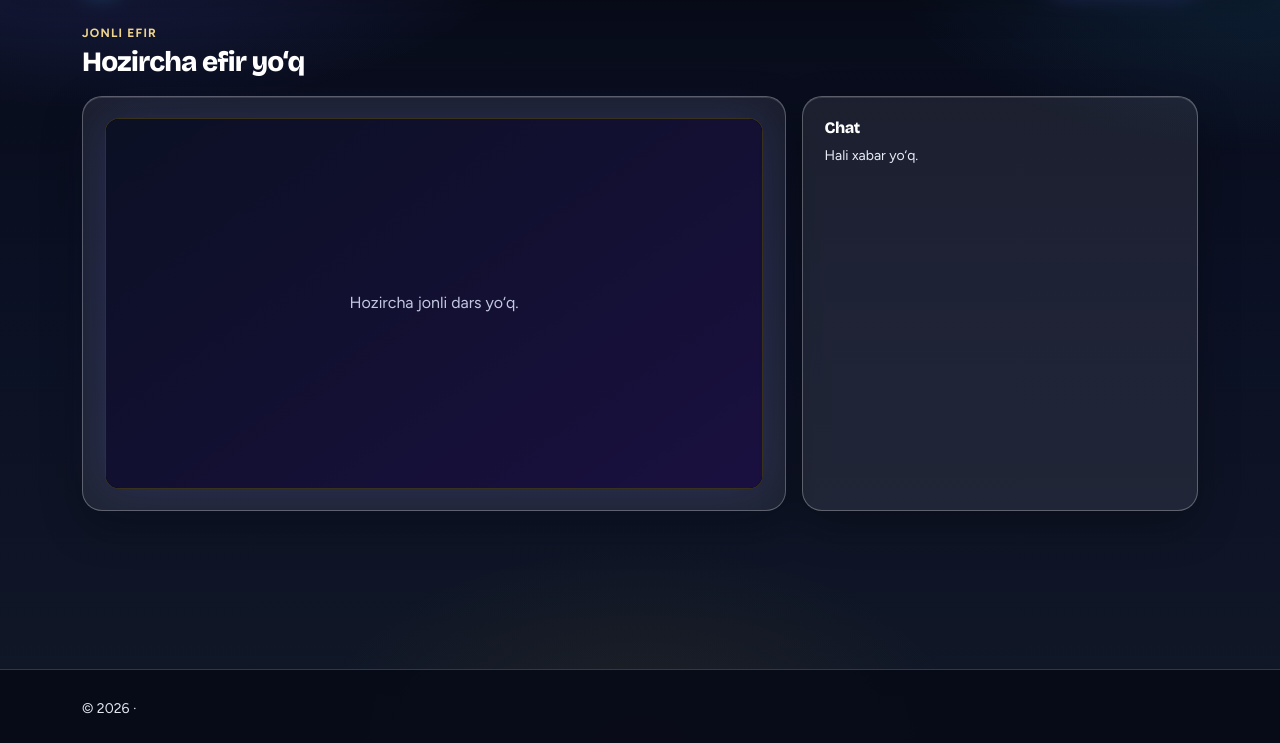
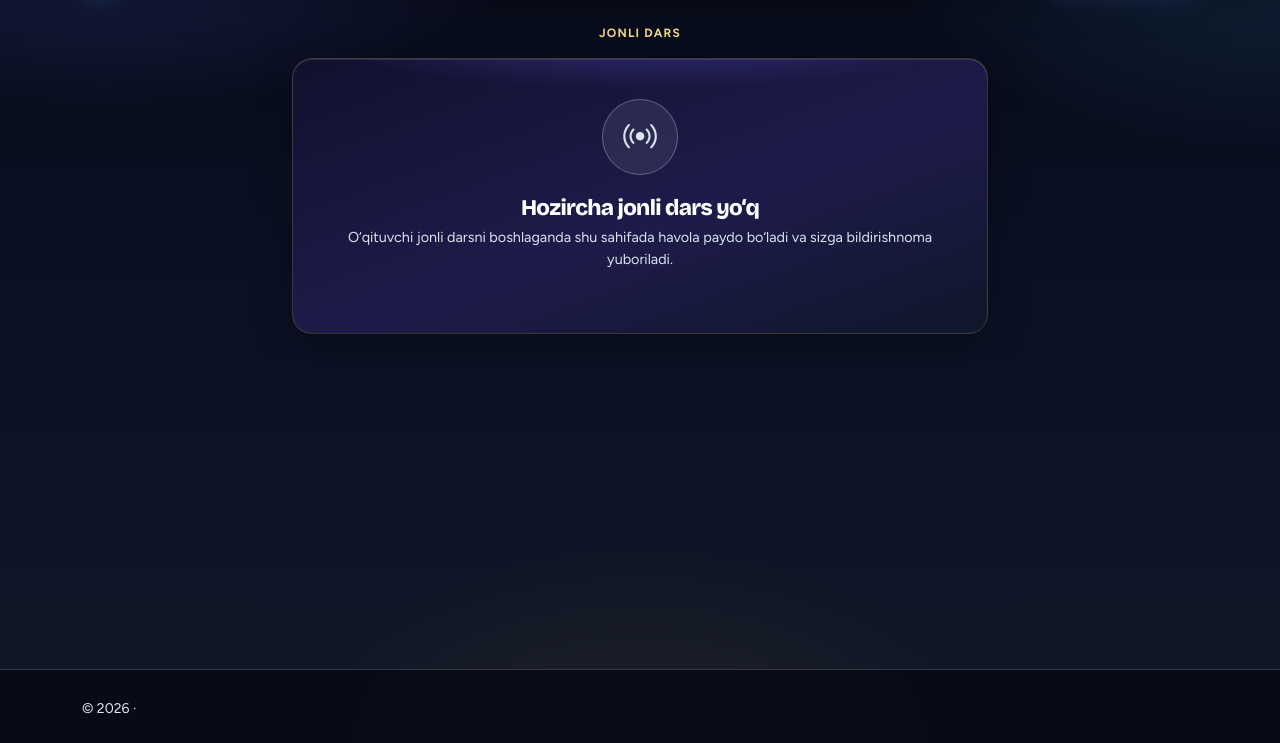
Before and after one commit to game227/xyz, a Django app: template templates/live/watch.html in a window 1280 px wide. Shown: the part 57-800 px from the top of the page. Run offline with Django 5.2, Linux system fonts and the light colour scheme; the template is opened without the code that fills it, so the values that code supplies are empty; some libraries are stand-ins or nearby versions.

Commit message:
Simplify live sessions to YouTube/Telegram links
Replaces the in-house streaming approach with a stream_url + platform
field on LiveSession, auto-embedding YouTube via iframe and linking
out to Telegram, plus a notification when a teacher goes live.

Co-Authored-By: Claude Sonnet 5 <noreply@anthropic.com>

```diff
--- a/apps/live/urls.py
+++ b/apps/live/urls.py
@@ -7,5 +7,4 @@ app_name = 'live'
 urlpatterns = [
     path('', views.live_watch, name='watch'),
     path('host/', views.live_host, name='host'),
-    path('<int:pk>/chat/', views.live_chat_post, name='chat_post'),
 ]
--- a/static/css/live.css
+++ b/static/css/live.css
@@ -1,55 +1,51 @@
-/* XYZ Live — stage + chat */
-.live-stage { min-width: 0; }
-.live-layout {
-  display: grid;
-  grid-template-columns: minmax(0, 1.6fr) minmax(280px, 0.9fr);
-  gap: 1rem;
+/* XYZ Live — endi tashqi havola (YouTube/Telegram) orqali, chatsiz, bitta markaziy karta */
+
+.live-page { max-width: 720px; }
+
+.live-card {
+  position: relative;
+  overflow: hidden;
+  text-align: center;
+  padding: 2.5rem 1.75rem;
+  background: linear-gradient(160deg, #12102e, #1e1b4b 55%, #0f172a);
+  border: 1px solid rgba(201, 162, 39, 0.22);
 }
-@media (max-width: 900px) {
-  .live-layout { grid-template-columns: 1fr; }
+.live-card::before {
+  content: '';
+  position: absolute;
+  inset: -40% -20% auto -20%;
+  height: 60%;
+  background: radial-gradient(closest-side, rgba(99, 102, 241, 0.35), transparent 70%);
+  pointer-events: none;
 }
-.live-video-wrap {
+
+.live-card__icon {
   position: relative;
-  aspect-ratio: 16 / 9;
-  background: #070b18;
-  border-radius: 14px;
-  overflow: hidden;
-  border: 1px solid rgba(201, 162, 39, 0.25);
-  box-shadow: 0 0 40px rgba(99, 102, 241, 0.18);
+  display: inline-flex;
+  align-items: center;
+  justify-content: center;
+  width: 76px;
+  height: 76px;
+  border-radius: 999px;
+  margin-bottom: 1rem;
+  font-size: 2.1rem;
+  background: rgba(255, 255, 255, 0.08);
+  border: 1px solid var(--glass-border);
 }
-.live-video-wrap video {
-  width: 100%;
-  height: 100%;
-  object-fit: cover;
-  background: #000;
+.live-card__icon.is-live {
+  color: #ef4444;
+  box-shadow: 0 0 0 0 rgba(239, 68, 68, 0.5);
+  animation: liveIconPulse 1.8s ease-out infinite;
 }
-.live-unmute {
-  position: absolute;
-  right: 0.75rem;
-  bottom: 0.75rem;
-  z-index: 2;
-  border: 0;
-  border-radius: 999px;
-  padding: 0.45rem 0.9rem;
-  font-size: 0.85rem;
-  font-weight: 700;
-  color: #0b1024;
-  background: #f5d76e;
-  box-shadow: 0 6px 20px rgba(0, 0, 0, 0.35);
-  cursor: pointer;
+.live-card__icon.is-idle { color: var(--muted); }
+@keyframes liveIconPulse {
+  0% { box-shadow: 0 0 0 0 rgba(239, 68, 68, 0.5); }
+  70% { box-shadow: 0 0 0 14px rgba(239, 68, 68, 0); }
+  100% { box-shadow: 0 0 0 0 rgba(239, 68, 68, 0); }
 }
-.live-unmute[hidden] { display: none !important; }
-.live-placeholder {
-  position: absolute;
-  inset: 0;
-  display: grid;
-  place-items: center;
-  padding: 1.5rem;
-  text-align: center;
-  color: rgba(226, 232, 255, 0.85);
-  background: linear-gradient(145deg, #0b1024, #1a1040);
-}
+
 .live-badge {
+  position: relative;
   display: inline-flex;
   align-items: center;
   gap: 0.35rem;
@@ -73,35 +69,110 @@
   0%, 100% { box-shadow: 0 0 0 0 rgba(220, 38, 38, 0.55); }
   50% { box-shadow: 0 0 0 8px rgba(220, 38, 38, 0); }
 }
-.live-chat {
+
+.live-card__title { position: relative; font-size: 1.4rem; font-weight: 800; margin: 0.25rem 0 0.35rem; }
+.live-card__meta { position: relative; color: var(--muted); font-size: 0.9rem; margin-bottom: 1.4rem; }
+.live-card__platform {
+  display: inline-flex;
+  align-items: center;
+  gap: 0.35rem;
+  padding: 0.2rem 0.6rem;
+  border-radius: 999px;
+  background: rgba(255, 255, 255, 0.08);
+  font-size: 0.78rem;
+  font-weight: 600;
+}
+.live-card__platform.is-youtube { color: #ff6b6b; }
+.live-card__platform.is-telegram { color: var(--cyan); }
+
+.live-card .btn-go {
+  position: relative;
+  display: inline-flex;
+  align-items: center;
+  gap: 0.5rem;
+  padding: 0.85rem 2rem;
+  font-size: 1.05rem;
+  font-weight: 700;
+  border-radius: var(--radius-pill);
+  background: var(--gold);
+  color: #0b1024;
+  border: none;
+  box-shadow: 0 12px 28px rgba(240, 215, 140, 0.25);
+  transition: transform 0.15s ease, box-shadow 0.15s ease;
+}
+.live-card .btn-go:hover {
+  transform: translateY(-1px);
+  box-shadow: 0 16px 34px rgba(240, 215, 140, 0.35);
+  color: #0b1024;
+}
+
+/* ——— Platforma ichida ko'rsatiladigan YouTube efir (embed) ——— */
+.live-embed-wrap {
+  position: relative;
+  width: 100%;
+  max-width: 860px;
+  margin: 0 auto 1.25rem;
+  aspect-ratio: 16 / 9;
+  border-radius: var(--radius-lg, 16px);
+  overflow: hidden;
+  box-shadow: 0 20px 45px rgba(5, 10, 25, 0.45);
+  background: #000;
+}
+.live-embed-wrap iframe {
+  position: absolute;
+  inset: 0;
+  width: 100%;
+  height: 100%;
+  border: 0;
+}
+
+.live-card .btn-go-secondary {
+  position: relative;
+  display: inline-flex;
+  align-items: center;
+  gap: 0.5rem;
+  padding: 0.6rem 1.4rem;
+  font-size: 0.9rem;
+  font-weight: 600;
+  border-radius: var(--radius-pill);
+  background: transparent;
+  color: var(--muted);
+  border: 1px solid rgba(255, 255, 255, 0.18);
+  transition: color 0.15s ease, border-color 0.15s ease;
+}
+.live-card .btn-go-secondary:hover {
+  color: var(--cyan);
+  border-color: var(--cyan);
+}
+
+@media (max-width: 576px) {
+  .live-embed-wrap { border-radius: 12px; }
+}
+
+/* ——— Host: efirni boshqarish formasi ——— */
+.live-host-form { max-width: 480px; margin: 0 auto; }
+.platform-picker { display: flex; gap: 0.6rem; margin-bottom: 1rem; }
+.platform-picker input { position: absolute; opacity: 0; pointer-events: none; }
+.platform-picker label {
+  flex: 1;
   display: flex;
-  flex-direction: column;
-  min-height: 360px;
-  max-height: 70vh;
+  align-items: center;
+  justify-content: center;
+  gap: 0.5rem;
+  padding: 0.65rem 0.5rem;
+  border-radius: 0.85rem;
+  border: 1px solid var(--line);
+  background: rgba(255, 255, 255, 0.04);
+  cursor: pointer;
+  font-weight: 600;
+  font-size: 0.92rem;
+  transition: border-color 0.15s, background 0.15s;
 }
-.live-chat__log {
-  flex: 1;
-  overflow-y: auto;
-  display: flex;
-  flex-direction: column;
-  gap: 0.55rem;
-  padding-right: 0.25rem;
+.platform-picker input:checked + label {
+  border-color: var(--gold);
+  background: rgba(240, 215, 140, 0.12);
 }
-.live-chat__item {
-  padding: 0.55rem 0.7rem;
-  border-radius: 10px;
-  background: rgba(99, 102, 241, 0.08);
-  border: 1px solid rgba(99, 102, 241, 0.15);
-  font-size: 0.9rem;
-}
-.live-chat__item strong { display: block; font-size: 0.78rem; margin-bottom: 0.15rem; }
-.live-chat__item small { display: block; opacity: 0.55; margin-top: 0.2rem; font-size: 0.7rem; }
-.live-chat__item.is-teacher {
-  background: rgba(201, 162, 39, 0.12);
-  border-color: rgba(201, 162, 39, 0.35);
-}
-.live-chat__form {
-  display: flex;
-  gap: 0.5rem;
-}
-.live-chat__form .form-control { flex: 1; }
+.platform-picker label i.bi-youtube { color: #ff6b6b; }
+.platform-picker label i.bi-telegram { color: var(--cyan); }
+
+.live-host-live__badge-row { display: flex; align-items: center; justify-content: space-between; gap: 0.75rem; margin-bottom: 1rem; }
--- a/templates/live/watch.html
+++ b/templates/live/watch.html
@@ -2,85 +2,63 @@
 {% load static %}
 {% block title %}Jonli dars — {{ SITE_NAME }}{% endblock %}
 {% block extra_css %}
-<link href="{% static 'css/live.css' %}?v=2" rel="stylesheet">
+<link href="{% static 'css/live.css' %}?v=4" rel="stylesheet">
 {% endblock %}
 {% block content %}
-<div class="container py-4 live-page">
-    <div class="d-flex flex-wrap justify-content-between align-items-center gap-2 mb-3">
-        <div>
-            <p class="section-kicker mb-1">Jonli efir</p>
-            <h1 class="h3 fw-bold mb-0">{% if session %}{{ session.title }}{% else %}Hozircha efir yo‘q{% endif %}</h1>
-        </div>
-        <div class="d-flex gap-2">
-            {% if session and session.status == 'LIVE' %}
-                <span class="live-badge">LIVE</span>
-            {% endif %}
-            {% if user.is_authenticated and user.can_manage_content %}
-                <a href="{% url 'live:host' %}" class="btn btn-ghost btn-sm">Efir boshqaruvi</a>
-            {% endif %}
-        </div>
+<div class="container py-4 live-page mx-auto">
+    <div class="mb-3 text-center">
+        <p class="section-kicker mb-1">Jonli dars</p>
+        {% if user.can_manage_content %}
+        <a href="{% url 'live:host' %}" class="btn btn-ghost btn-sm">Efir boshqaruvi</a>
+        {% endif %}
     </div>
 
-    <div class="live-layout">
-        <div class="live-stage panel">
-            <div class="live-video-wrap">
-                <video id="live-remote" autoplay playsinline muted></video>
-                <button type="button" id="live-unmute" class="live-unmute" hidden>Ovozni yoqish</button>
-                <div id="live-placeholder" class="live-placeholder">
-                    {% if session and session.status == 'LIVE' %}
-                        Efirga ulanilmoqda…
-                    {% elif session %}
-                        Oxirgi efir yakunlangan. Keyingi darsni kuting.
-                    {% else %}
-                        Hozircha jonli dars yo‘q.
-                    {% endif %}
-                </div>
+    <div class="panel live-card">
+        {% if session and session.status == 'LIVE' %}
+            <div class="mb-2 text-center"><span class="live-badge">JONLI</span></div>
+            <h1 class="live-card__title text-center">{{ session.title }}</h1>
+            <p class="live-card__meta text-center">
+                O‘qituvchi: <strong>{{ session.host.get_full_name|default:session.host.username }}</strong>
+                <br>
+                <span class="live-card__platform {% if session.platform == 'TELEGRAM' %}is-telegram{% else %}is-youtube{% endif %}">
+                    <i class="bi {% if session.platform == 'TELEGRAM' %}bi-telegram{% else %}bi-youtube{% endif %}"></i>
+                    {{ session.get_platform_display }}da efirda
+                </span>
+            </p>
+
+            {% if session.youtube_embed_url %}
+            <div class="live-embed-wrap">
+                <iframe
+                    src="{{ session.youtube_embed_url }}"
+                    title="{{ session.title }}"
+                    allow="accelerometer; autoplay; clipboard-write; encrypted-media; gyroscope; picture-in-picture"
+                    allowfullscreen
+                    loading="lazy">
+                </iframe>
             </div>
-            {% if session %}
-            <p class="small text-muted mt-2 mb-0">
-                O‘qituvchi: <strong>{{ session.host.get_full_name|default:session.host.username }}</strong>
-                · {{ session.get_status_display }}
+            <a href="{{ session.stream_url }}" target="_blank" rel="noopener" class="btn-go-secondary">
+                YouTube'da ochish <i class="bi bi-box-arrow-up-right"></i>
+            </a>
+            {% else %}
+            <div class="live-card__icon is-live">
+                <i class="bi {% if session.platform == 'TELEGRAM' %}bi-telegram{% else %}bi-youtube{% endif %}"></i>
+            </div>
+            <a href="{{ session.stream_url }}" target="_blank" rel="noopener" class="btn-go">
+                Efirga o‘tish <i class="bi bi-box-arrow-up-right"></i>
+            </a>
+            {% endif %}
+        {% elif session %}
+            <div class="live-card__icon is-idle"><i class="bi bi-clock-history"></i></div>
+            <h1 class="live-card__title">Efir hozircha yopiq</h1>
+            <p class="live-card__meta">
+                Oxirgi dars: <strong>{{ session.title }}</strong> — yakunlangan.<br>
+                Keyingi jonli darsni kuting, boshlanganda sizga bildirishnoma yuboriladi.
             </p>
-            {% endif %}
-        </div>
-
-        <aside class="live-chat panel">
-            <h2 class="h6 fw-bold mb-2">Chat</h2>
-            <div id="live-chat-log" class="live-chat__log">
-                {% for m in chat_messages %}
-                <div class="live-chat__item {% if m.is_from_teacher %}is-teacher{% endif %}">
-                    <strong>{{ m.user.get_full_name|default:m.user.username }}</strong>
-                    <span>{{ m.text }}</span>
-                    <small>{{ m.created_at|date:"H:i" }}</small>
-                </div>
-                {% empty %}
-                <p class="text-muted small mb-0" id="chat-empty">Hali xabar yo‘q.</p>
-                {% endfor %}
-            </div>
-            {% if user.is_authenticated and session and session.status == 'LIVE' %}
-            <form id="live-chat-form" class="live-chat__form mt-2" data-no-loader="1">
-                {% csrf_token %}
-                <input type="text" id="live-chat-input" class="form-control" maxlength="500" placeholder="Savolingizni yozing…" autocomplete="off">
-                <button type="submit" class="btn btn-primary btn-sm">Yuborish</button>
-            </form>
-            {% elif session and session.status != 'LIVE' %}
-            <p class="small text-muted mt-2 mb-0">Efir yakunlangan — chat yopiq.</p>
-            {% endif %}
-        </aside>
+        {% else %}
+            <div class="live-card__icon is-idle"><i class="bi bi-broadcast"></i></div>
+            <h1 class="live-card__title">Hozircha jonli dars yo‘q</h1>
+            <p class="live-card__meta">O‘qituvchi jonli darsni boshlaganda shu sahifada havola paydo bo‘ladi va sizga bildirishnoma yuboriladi.</p>
+        {% endif %}
     </div>
 </div>
 {% endblock %}
-
-{% block extra_js %}
-{% if session and session.status == 'LIVE' %}
-<script>
-window.XYZ_LIVE = {
-  role: 'viewer',
-  sessionId: {{ session.pk }},
-  wsPath: '/ws/live/{{ session.pk }}/',
-  canChat: {{ user.is_authenticated|yesno:"true,false" }}
-};
-</script>
-<script src="{% static 'js/live.js' %}?v=3"></script>
-{% endif %}
-{% endblock %}
```
Also changed, not shown: apps/live/admin.py (+30 -2 lines), apps/live/models.py (+47 -0 lines), apps/live/tests.py (added, +63 -0 lines), apps/live/utils.py (added, +57 -0 lines), apps/live/views.py (+43 -58 lines), templates/live/host.html (+41 -53 lines), apps/live/migrations/0002_livesession_youtube_url.py (added), apps/live/migrations/0003_remove_livesession_youtube_url.py (added), apps/live/migrations/0004_livesession_platform_stream_url.py (added).
